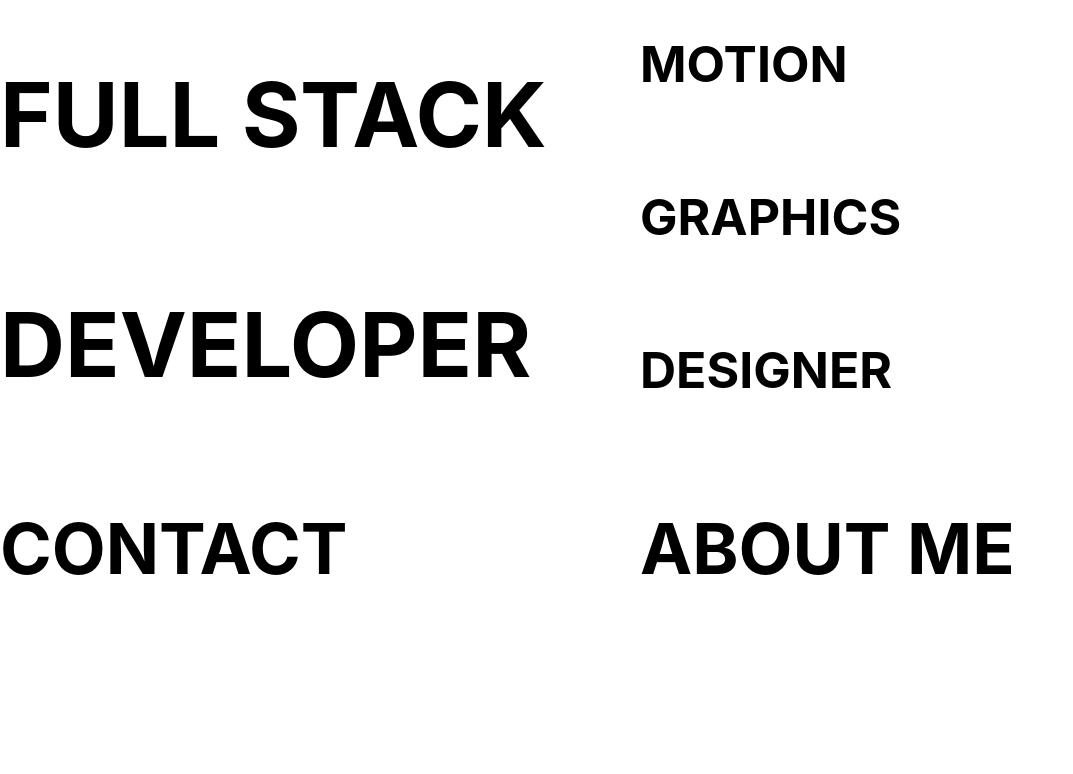
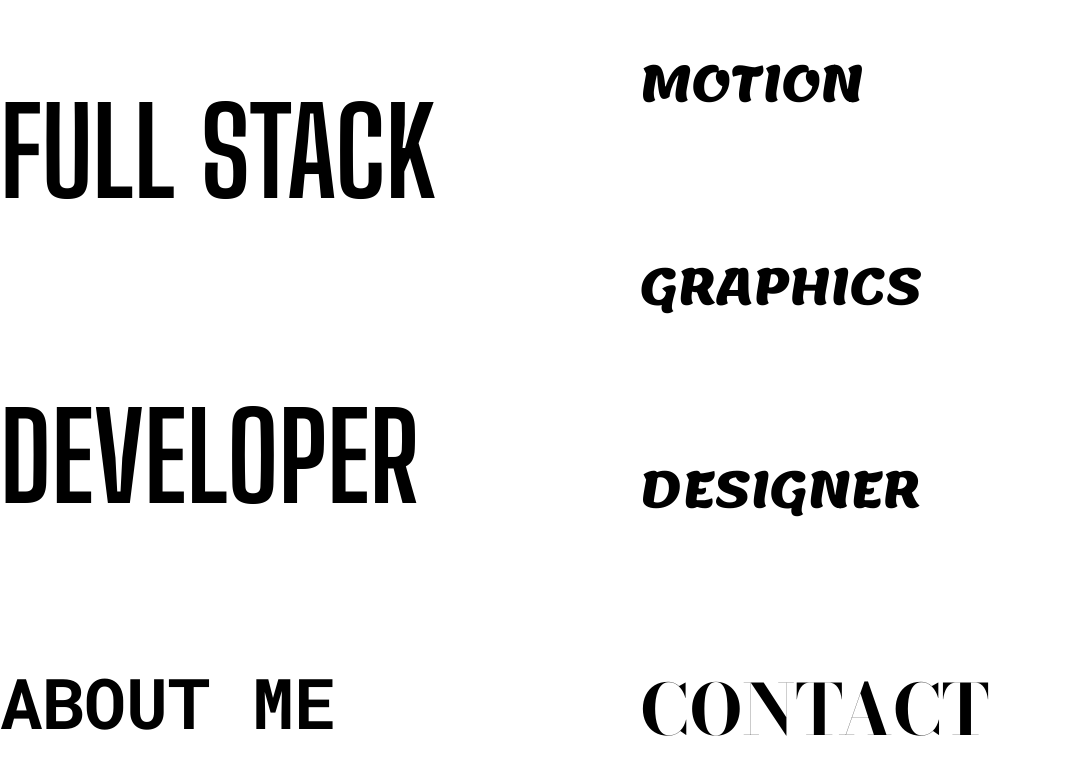
Before and after one commit to jonCroatanUto/portafolio, a React (Create React App) app: page / in a window 1280 px wide. Shown: the top 774 px of the page, without its empty margins (0-1073 px from the left). Built offline with nearby package versions, Linux system fonts and the light colour scheme.

Commit message:
import necessary variable fonts

```diff
--- a/public/index.html
+++ b/public/index.html
@@ -15,6 +15,12 @@
       user's mobile device or desktop. See https://developers.google.com/web/fundamentals/web-app-manifest/
     -->
     <link rel="manifest" href="%PUBLIC_URL%/manifest.json" />
+    <link rel="preconnect" href="https://fonts.googleapis.com" />
+    <link rel="preconnect" href="https://fonts.gstatic.com" crossorigin />
+    <link
+      href="https://fonts.googleapis.com/css2?family=Big+Shoulders+Display:wght@100..900&family=Josefin+Slab:wght@100..700&family=Lemonada:wght@300..700&family=Noto+Serif+Display:wght@100..900&family=Spartan:wght@100..900&family=Roboto+Mono:wght@100..700&family=Bodoni+Moda:wght@400..900display=swap"
+      rel="stylesheet"
+    />
     <!--
       Notice the use of %PUBLIC_URL% in the tags above.
       It will be replaced with the URL of the `public` folder during the build.
--- a/src/pages/Home/Home.tsx
+++ b/src/pages/Home/Home.tsx
@@ -12,11 +12,11 @@ function Home() {
         <h1>GRAPHICS </h1>
         <h1>DESIGNER </h1>
       </div>
-      <div className="foundMe">
-        <h1>CONTACT </h1>
-      </div>
       <div className="me">
         <h1>ABOUT ME </h1>
+      </div>
+      <div className="contact">
+        <h1>CONTACT </h1>
       </div>
     </div>
   );
--- a/src/pages/Home/home.css
+++ b/src/pages/Home/home.css
@@ -1,20 +1,22 @@
 .menu {
   width: 100%;
   display: grid;
-  grid-template-columns: 1fr 1fr;
+  grid-template-columns: 50% 50%;
 }
 .FullStackDeveloper {
   display: grid;
   grid-template-rows: 1fr 1fr;
 }
 .FullStackDeveloper h1 {
-  font-size: 90px;
-  min-width: 90%;
+  font-family: "Big Shoulders Display";
+  font-size: 120px;
 }
 .motionGraphics h1 {
+  font-family: "Lemonada", cursive;
   font-size: 50px;
 }
-.foundMe h1 {
+.contact h1 {
+  font-family: "Bodoni Moda", serif;
   font-size: 70px;
 }
 .motionGraphics {
@@ -22,5 +24,6 @@
   grid-template-rows: 1fr 1fr 1fr;
 }
 .me h1 {
+  font-family: "Roboto Mono", monospace;
   font-size: 70px;
 }
```
